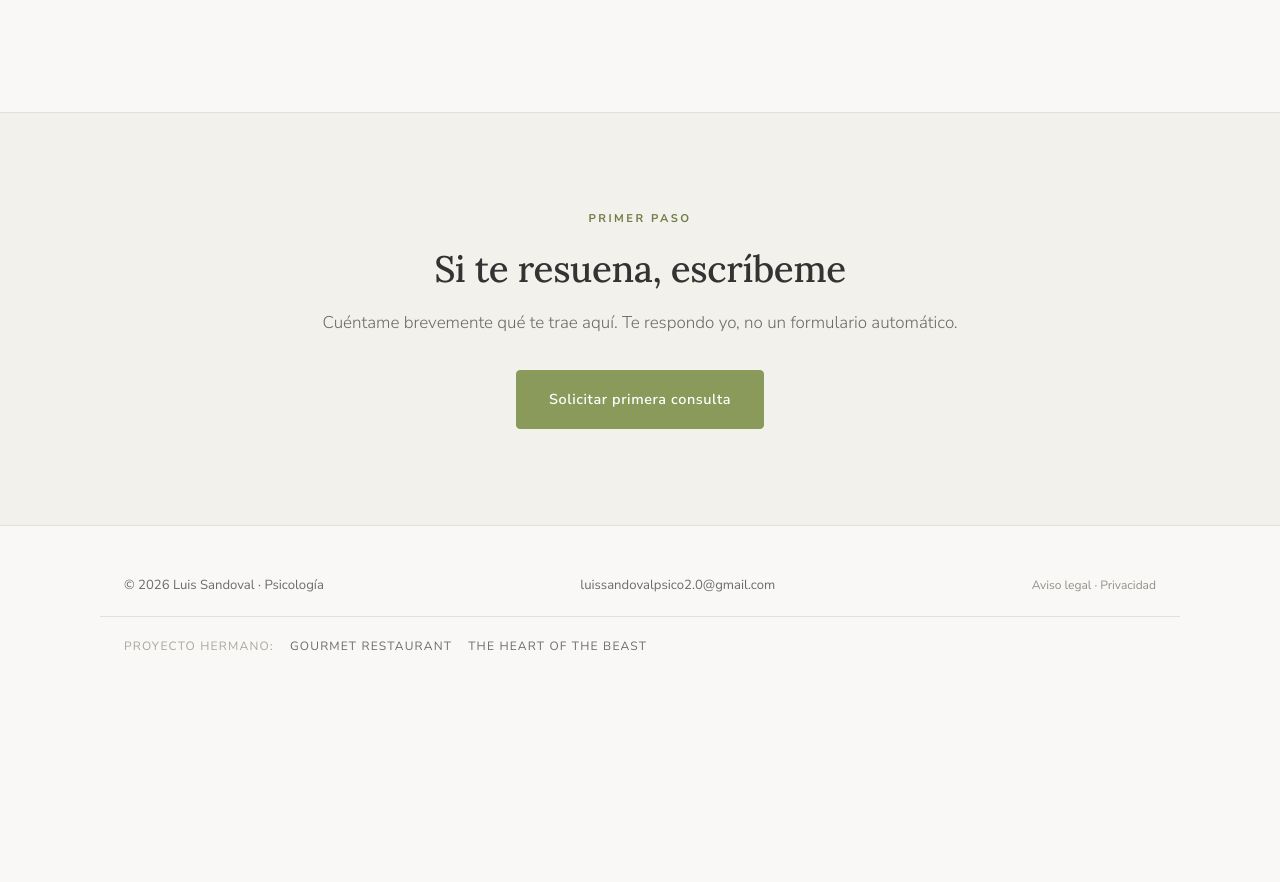
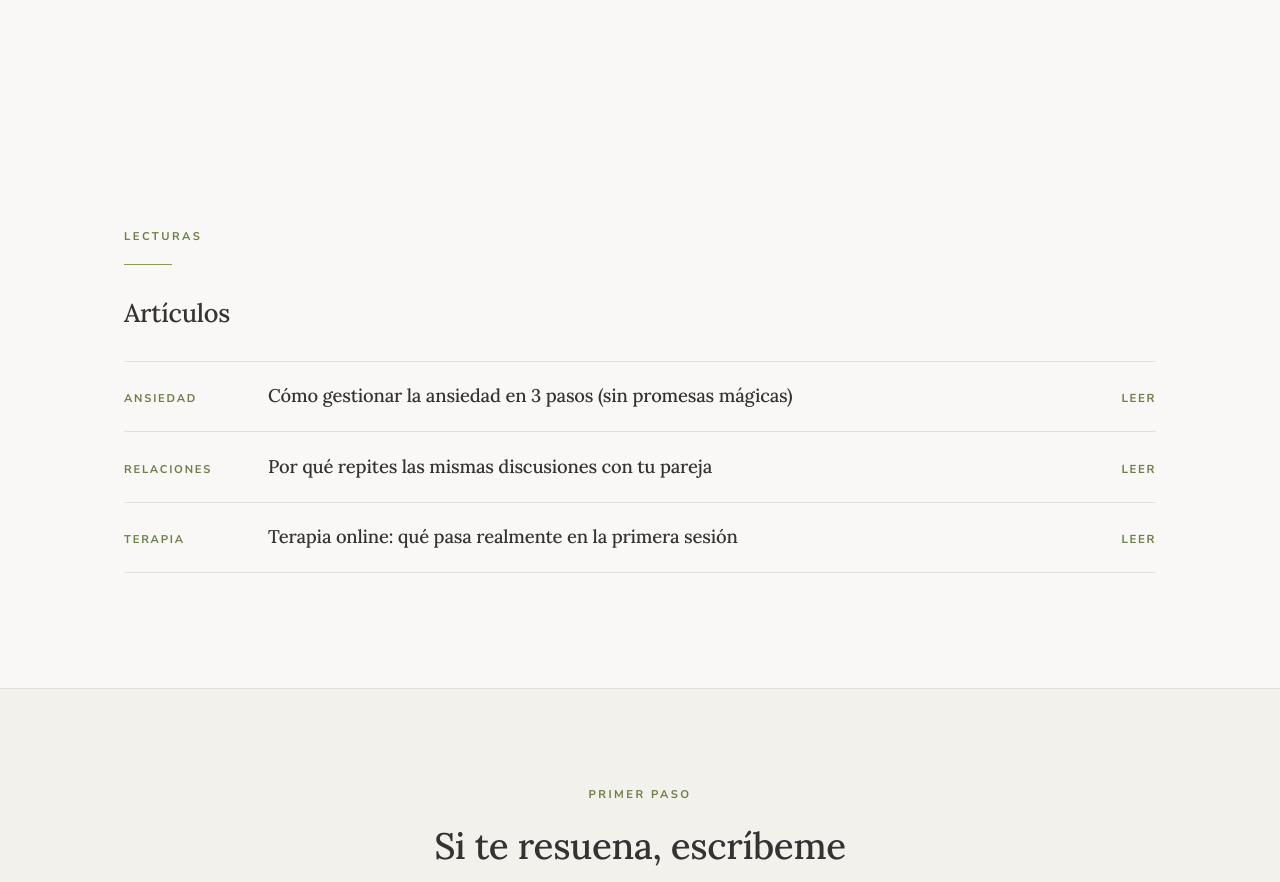
Before and after one commit to luissandovalpsico/luissandovalpsico.github.io, a plain HTML site: page index.html in a window 1280 px wide. Shown: the part 5190-6072 px from the top of the page. Before the commit the page ends 5888 px from the top, so only its background shows below. Drawn offline with Linux system fonts and the light colour scheme.

Commit message:
Home con enlaces al blog

```diff
--- a/index.html
+++ b/index.html
@@ -576,6 +576,49 @@
     .reveal { opacity: 1; transform: none; transition: none; }
     * { transition: none !important; }
   }
+
+  /* =========================================================
+     LISTA DE ARTÍCULOS DEL BLOG
+     ========================================================= */
+  .articles { display: grid; gap: 0; border-top: 1px solid var(--line); }
+
+  .article-row {
+    display: grid;
+    gap: 0.35rem 1.5rem;
+    padding: 1.4rem 0;
+    border-bottom: 1px solid var(--line);
+    text-decoration: none;
+    transition: color 0.3s ease;
+  }
+
+  @media (min-width: 760px) {
+    .article-row { grid-template-columns: 120px 1fr auto; align-items: baseline; }
+  }
+
+  .article-row .date {
+    font-size: 0.7rem;
+    font-weight: 700;
+    letter-spacing: 0.16em;
+    text-transform: uppercase;
+    color: var(--accent-dark);
+  }
+
+  .article-row h3 {
+    font-size: 1.15rem;
+    font-weight: 500;
+    color: var(--text);
+    transition: color 0.3s ease;
+  }
+
+  .article-row:hover h3 { color: var(--accent-dark); }
+
+  .article-row .more {
+    font-size: 0.72rem;
+    font-weight: 700;
+    letter-spacing: 0.14em;
+    text-transform: uppercase;
+    color: var(--accent-dark);
+  }
 </style>
 
 <!-- ===================== REDES SOCIALES ===================== -->
@@ -905,6 +948,32 @@
     </div>
   </section>
 
+  <!-- ===================== BLOG ===================== -->
+  <section id="blog">
+    <div class="wrap">
+      <span class="eyebrow">Lecturas</span>
+      <hr class="hairline">
+      <h2 class="reveal" style="margin-bottom:2rem;">Artículos</h2>
+      <div class="articles">
+        <a class="article-row" href="https://luissandovalpsico.github.io/blog/ansiedad.html">
+          <span class="date">Ansiedad</span>
+          <h3>Cómo gestionar la ansiedad en 3 pasos (sin promesas mágicas)</h3>
+          <span class="more">Leer</span>
+        </a>
+        <a class="article-row" href="https://luissandovalpsico.github.io/blog/pareja.html">
+          <span class="date">Relaciones</span>
+          <h3>Por qué repites las mismas discusiones con tu pareja</h3>
+          <span class="more">Leer</span>
+        </a>
+        <a class="article-row" href="https://luissandovalpsico.github.io/blog/primera-sesion.html">
+          <span class="date">Terapia</span>
+          <h3>Terapia online: qué pasa realmente en la primera sesión</h3>
+          <span class="more">Leer</span>
+        </a>
+      </div>
+    </div>
+  </section>
+
   <!-- ===================== CTA FINAL ===================== -->
   <section class="closing" id="contacto">
     <span class="eyebrow">Primer paso</span>
```
